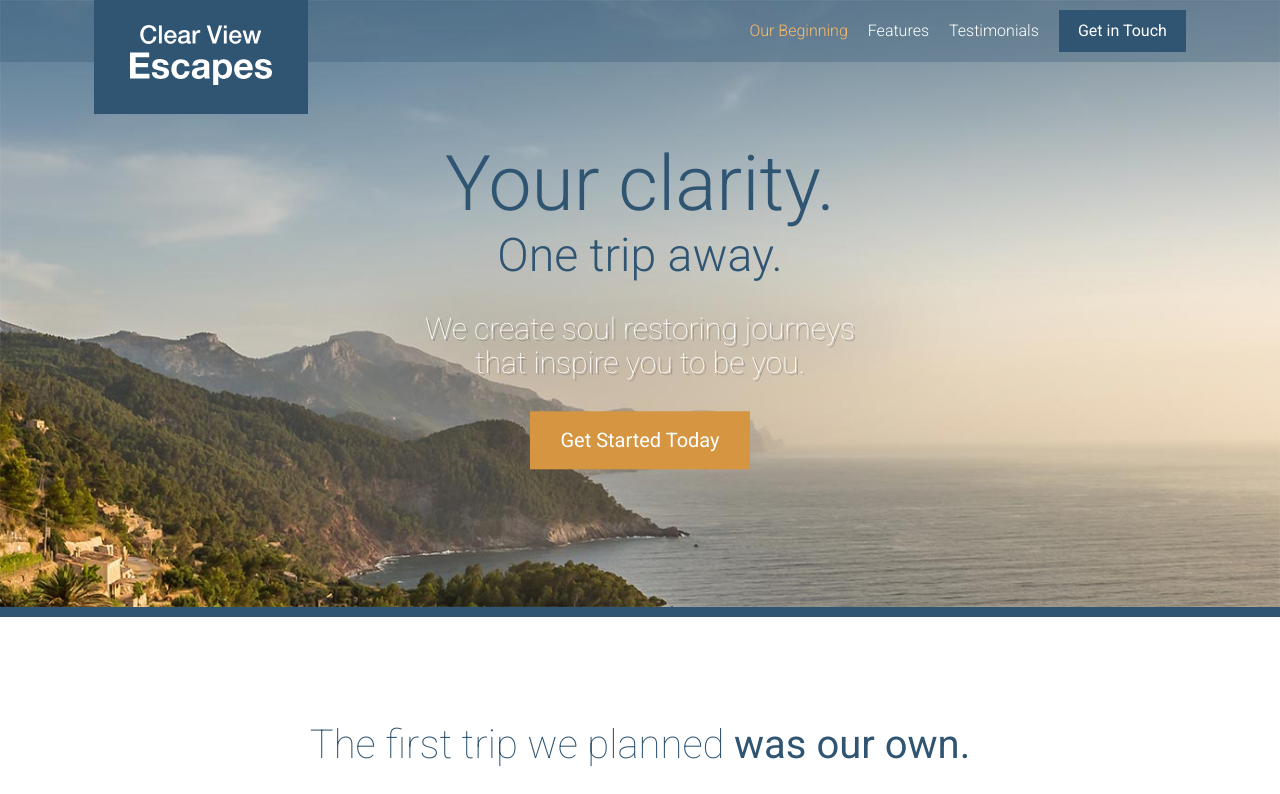
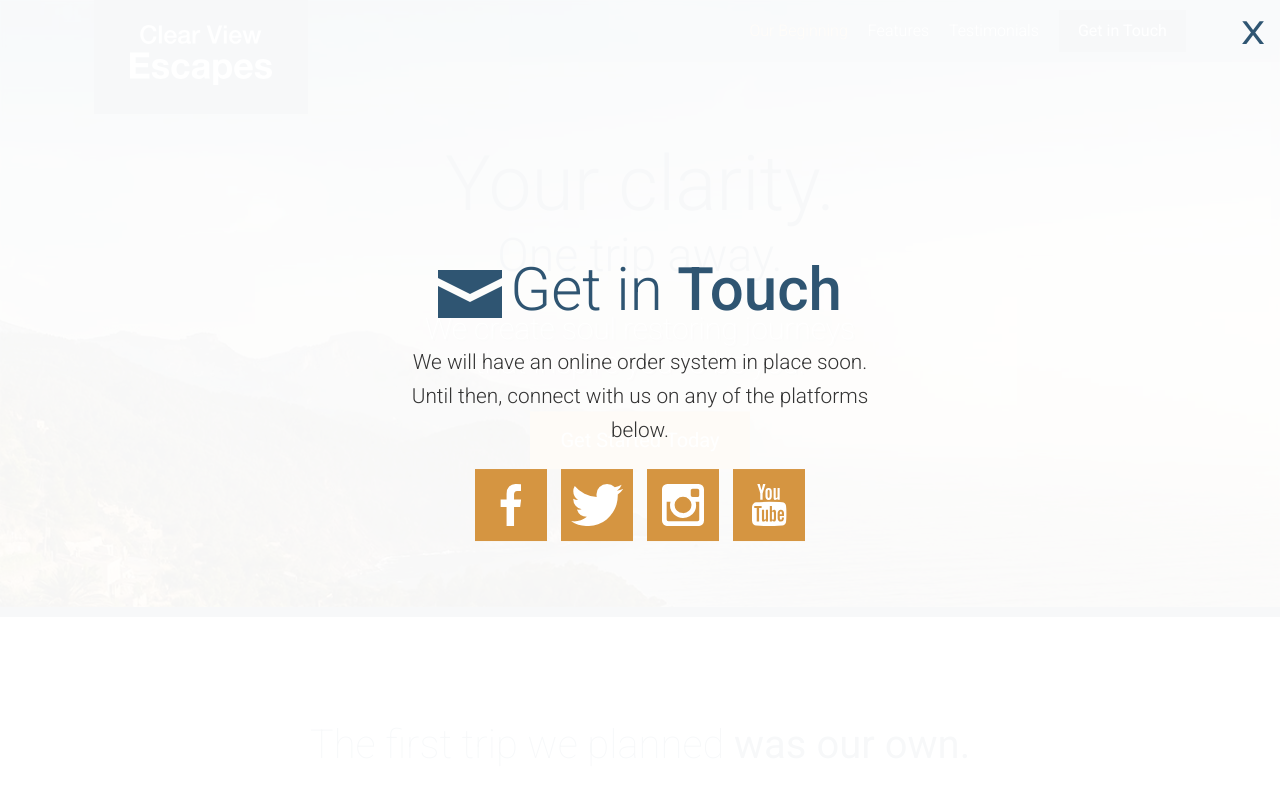
Before and after one commit to Edwards1248/sample-travel-agency, a website built with webpack: page app/index.html in a window 1280 px wide. Both pictures are taken after a click on the link "Get Started Today". Shown: the top 794 px of the page. Built offline with Linux system fonts and the light colour scheme.

Commit message:
Completed the modal overlay

```diff
--- a/app/assets/scripts/app.js
+++ b/app/assets/scripts/app.js
@@ -2,8 +2,10 @@ import MobileMenu from './modules/MobileMenu';
 import RevealOnScroll from './modules/RevealOnScroll';
 import $ from 'jquery';
 import StickyHeader from './modules/StickyHeader';
+import Modal from './modules/Modal';
 
 var mobileMenu = new MobileMenu();
 new RevealOnScroll($(".feature-item"), "85%");
 new RevealOnScroll($(".testimonial"), "60%");
 var stickyHeader = new StickyHeader();
+var modal = new Modal();
--- /dev/null
+++ b/app/assets/scripts/modules/Modal.js
@@ -0,0 +1,38 @@
+import $ from 'jquery';
+
+class Modal {
+  constructor() {
+    this.openModalButton = $(".open-modal");
+    this.modal = $(".modal");
+    this.closeModalButton = $(".modal__close");
+    this.events();
+  }
+
+  events() {
+    // clicking the open modal button
+    this.openModalButton.click(this.openModal.bind(this));
+
+    // clicking the x close modal button
+    this.closeModalButton.click(this.closeModal.bind(this));
+
+    // pushes any key
+    $(document).keyup(this.keyPressHandler.bind(this));
+  }
+
+  keyPressHandler(e) {
+    if (e.keyCode == 27) {
+      this.closeModal();
+    }
+  }
+
+  openModal() {
+    this.modal.addClass("modal--is-visible");
+    return false;
+  }
+
+  closeModal() {
+    this.modal.removeClass("modal--is-visible");
+  }
+}
+
+export default Modal;
--- /dev/null
+++ b/app/assets/styles/modules/_modal.css
@@ -0,0 +1,51 @@
+.modal {
+  position: fixed;
+  z-index: 5;
+  background-color: rgba(255, 255, 255, .96);
+  top: 0;
+  bottom: 0;
+  left: 0;
+  right: 0;
+  opacity: 0;
+  visibility: hidden;
+  transform: scale(1.2);
+  transition: all .3s ease-out;
+
+  &--is-visible {
+    opacity: 1;
+    visibility: visible;
+    transform: scale(1);
+  }
+
+  &__inner {
+    position: absolute;
+    width: 100%;
+    top: 50%;
+    transform: translateY(-50%);
+  }
+
+  &__description {
+    text-align: center;
+    font-size: 1.3rem;
+    max-width: 500px;
+    margin-left: auto;
+    margin-right: auto;
+    font-weight: 300;
+    line-height: 1.65;
+  }
+
+  &__close {
+    position: absolute;
+    top: 15px;
+    right: 15px;
+    font-size: 2rem;
+    transform: scaleX(1.2);
+    transform-origin: 100% 0;
+    color: $mainBlue;
+    cursor: pointer;
+
+    &:hover {
+      color: $mainOrange;
+    }
+  }
+}
--- a/app/assets/styles/modules/_section-title.css
+++ b/app/assets/styles/modules/_section-title.css
@@ -13,6 +13,11 @@
 
   &--blue {
     color: $mainBlue;
+  }
+
+  &--less-margin {
+    margin-top: 0;
+    margin-bottom: 1.3rem;
   }
 
   &__icon {
--- /dev/null
+++ b/app/assets/styles/modules/_social-icons.css
@@ -0,0 +1,25 @@
+.social-icons {
+  text-align: center;
+
+  &__icon {
+    background-color: $mainOrange;
+    display: inline-block;
+    margin: 0 5px 5px 5px;
+    width: 33%;
+    height: 72px;
+    position: relative;
+
+    @mixin atSmall {
+      width: 72px;
+      margin: 0 5px;
+    }
+
+    .icon {
+      display: block;
+      position: absolute;
+      top: 50%;
+      left: 50%;
+      transform: translate(-50%, -50%);
+    }
+  }
+}
--- a/app/assets/styles/styles.css
+++ b/app/assets/styles/styles.css
@@ -16,3 +16,5 @@
 @import "./modules/_site-header";
 @import "./modules/_primary-nav";
 @import "./modules/_reveal-item";
+@import "./modules/_modal";
+@import "./modules/_social-icons";
--- a/app/index.html
+++ b/app/index.html
@@ -23,7 +23,7 @@
 
       <div class="site-header__menu-content">
         <div class="site-header__btn-container">
-          <a href="#" class="btn">Get in Touch</a>
+          <a href="#" class="btn open-modal">Get in Touch</a>
         </div>
         <nav class="primary-nav primary-nav--pull-right ">
           <ul>
@@ -49,7 +49,7 @@
         <h1 class="large-hero__title">Your clarity.</h1>
         <h2 class="large-hero__subtitle">One trip away.</h2>
         <p class="large-hero__description">We create soul restoring journeys that inspire you to be you.</p>
-        <p><a href="#" class="btn btn--orange btn--large">Get Started Today</a></p>
+        <p><a href="#" class="btn btn--orange btn--large open-modal">Get Started Today</a></p>
       </div>
     </div>
   </div>
@@ -162,9 +162,27 @@
 
   <footer class="site-footer">
     <div class="wrapper page-section--site-footer">
-      <p><span class="site-footer__text">Copyright &copy; 2016 Clear View Escapes. All rights reserved.</span> <a href="#" class="btn btn--orange">Get in Touch</a></p>
+      <p><span class="site-footer__text">Copyright &copy; 2016 Clear View Escapes. All rights reserved.</span> <a href="#" class="btn btn--orange open-modal">Get in Touch</a></p>
     </div>
   </footer>
+
+  <div class="modal">
+    <div class="modal__inner">
+      <h2 class="section-title section-title--blue section-title--less-margin"><img class="section-title__icon" src="assets/images/icons/mail.svg">Get in <strong>Touch</strong></h2>
+      <div>
+        <p class="modal__description">We will have an online order system in place soon. Until then, connect with us on any of the platforms below.</p>
+      </div>
+
+      <div class="social-icons">
+        <a href="#" class="social-icons__icon"><img src="assets/images/icons/facebook.svg" class="icon icon--facebook"></span></a>
+        <a href="#" class="social-icons__icon"><img src="assets/images/icons/twitter.svg" class="icon icon--facebook"></span></a>
+        <a href="#" class="social-icons__icon"><img src="assets/images/icons/instagram.svg" class="icon icon--facebook"></span></a>
+        <a href="#" class="social-icons__icon"><img src="assets/images/icons/youtube.svg" class="icon icon--facebook"></span></a>
+      </div>
+    </div>
+
+    <div class="modal__close">X</div>
+  </div>
   <script type="text/javascript" src="./temp/build/App.js"></script>
 </body>
 </html>
--- a/app/temp/styles/styles.css
+++ b/app/temp/styles/styles.css
@@ -903,6 +903,11 @@ a {
     color: #2f5572;
   }
 
+.section-title--less-margin {
+    margin-top: 0;
+    margin-bottom: 1.3rem;
+  }
+
 .section-title__icon {
     display: block;
     margin-left: auto;
@@ -1284,3 +1289,91 @@ a {
     -webkit-transform: scale(1);
             transform: scale(1);
   }
+
+.modal {
+  position: fixed;
+  z-index: 5;
+  background-color: rgba(255, 255, 255, .96);
+  top: 0;
+  bottom: 0;
+  left: 0;
+  right: 0;
+  opacity: 0;
+  visibility: hidden;
+  -webkit-transform: scale(1.2);
+          transform: scale(1.2);
+  -webkit-transition: all .3s ease-out;
+  transition: all .3s ease-out;
+}
+
+.modal--is-visible {
+    opacity: 1;
+    visibility: visible;
+    -webkit-transform: scale(1);
+            transform: scale(1);
+  }
+
+.modal__inner {
+    position: absolute;
+    width: 100%;
+    top: 50%;
+    -webkit-transform: translateY(-50%);
+            transform: translateY(-50%);
+  }
+
+.modal__description {
+    text-align: center;
+    font-size: 1.3rem;
+    max-width: 500px;
+    margin-left: auto;
+    margin-right: auto;
+    font-weight: 300;
+    line-height: 1.65;
+  }
+
+.modal__close {
+    position: absolute;
+    top: 15px;
+    right: 15px;
+    font-size: 2rem;
+    -webkit-transform: scaleX(1.2);
+            transform: scaleX(1.2);
+    -webkit-transform-origin: 100% 0;
+            transform-origin: 100% 0;
+    color: #2f5572;
+    cursor: pointer;
+  }
+
+.modal__close:hover {
+      color: #d59541;
+    }
+
+.social-icons {
+  text-align: center;
+}
+
+.social-icons__icon {
+    background-color: #d59541;
+    display: inline-block;
+    margin: 0 5px 5px 5px;
+    width: 33%;
+    height: 72px;
+    position: relative;
+  }
+
+@media (min-width: 530px) {
+
+.social-icons__icon {
+      width: 72px;
+      margin: 0 5px
+  }
+  }
+
+.social-icons__icon .icon {
+      display: block;
+      position: absolute;
+      top: 50%;
+      left: 50%;
+      -webkit-transform: translate(-50%, -50%);
+              transform: translate(-50%, -50%);
+    }
```
Also changed, not shown: app/temp/build/App.js.
